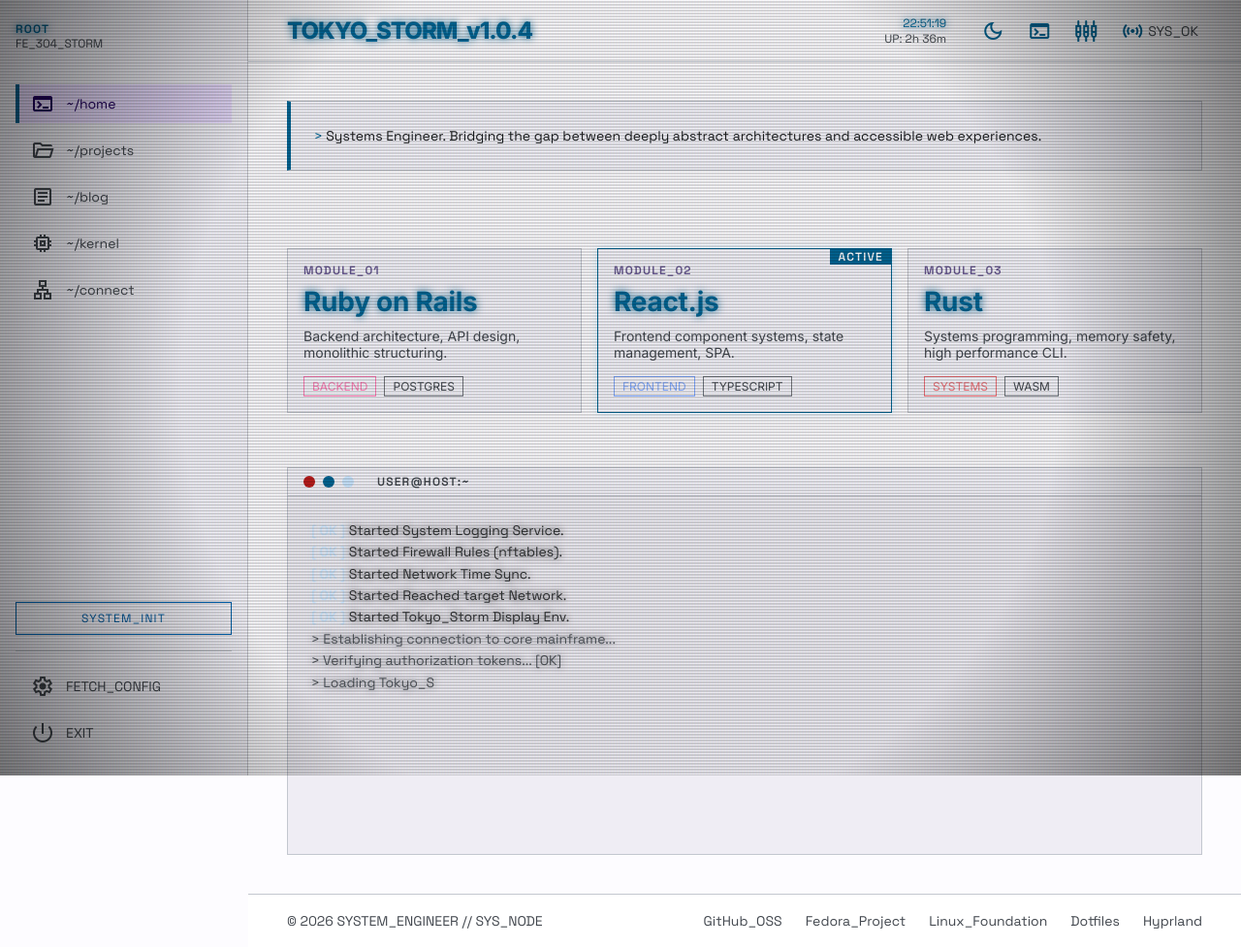
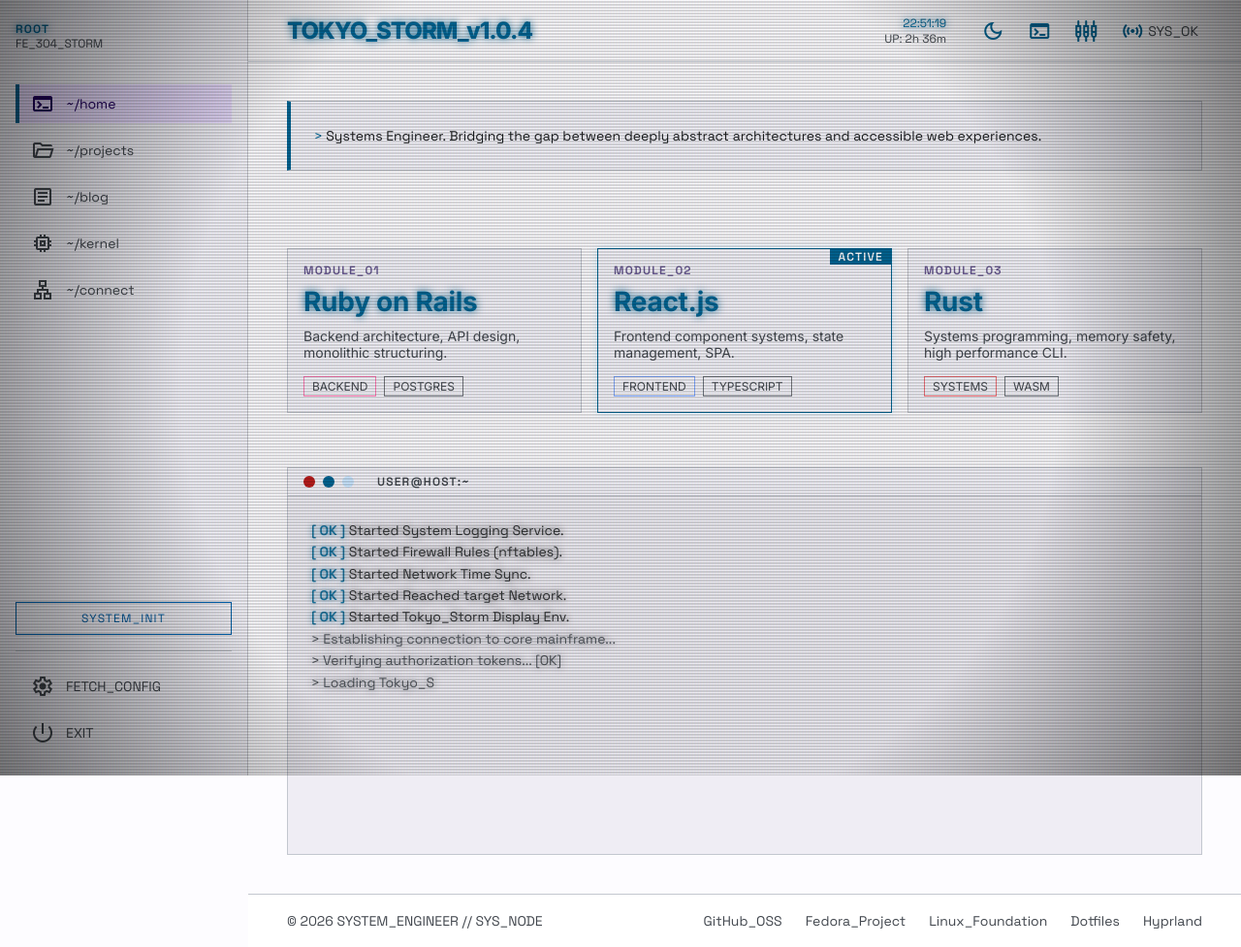
Before and after one commit to AgustinH09/AgustinH09.github.io, a website built with Vite: page index.html in a window 1280 px wide. Shown: the whole page at 97% size. Built offline with nearby package versions, Linux system fonts and the light colour scheme; what @chenglou/pretext would draw is missing.

Commit message:
fix(a11y): address lighthouse accessibility and contrast issues

```diff
--- a/index.html
+++ b/index.html
@@ -59,7 +59,7 @@
 <button class="topbar__icon-btn" id="theme-toggle" aria-label="Toggle Theme"><span class="material-symbols-outlined" aria-hidden="true">light_mode</span></button>
 <button class="topbar__icon-btn" id="btn-open-global-terminal" aria-label="Open Terminal"><span class="material-symbols-outlined" aria-hidden="true">terminal</span></button>
 <button class="topbar__icon-btn" aria-label="System Settings"><span class="material-symbols-outlined" aria-hidden="true">settings_input_component</span></button>
-<button class="topbar__icon-btn topbar-sys-ok" aria-label="System Status"><span class="material-symbols-outlined topbar-sys-ok-icon" aria-hidden="true">sensors</span>SYS_OK</button>
+<button class="topbar__icon-btn topbar-sys-ok" aria-label="System Status SYS_OK"><span class="material-symbols-outlined topbar-sys-ok-icon" aria-hidden="true">sensors</span>SYS_OK</button>
 </div>
 </header>
 
--- a/src/data-loader.ts
+++ b/src/data-loader.ts
@@ -34,10 +34,10 @@ export function initData(): void {
       <div class="module-card ${skill.active ? 'module-card--active' : ''}">
         ${skill.active ? '<div class="module-card--active"><span class="module-card__badge text-label-caps">ACTIVE</span></div>' : ''}
         <div class="text-label-caps module-card-subtitle">${skill.id}</div>
-        <h3 class="text-headline-md text-glow module-card-title">${skill.title}</h3>
+        <h2 class="text-headline-md text-glow module-card-title">${skill.title}</h2>
         <p class="module-card-desc">${skill.description}</p>
         <div class="module-tag-container">
-          ${skill.tags.map((tag: any) => `<span class="module-tag" ${tag.color ? `style="border-color:${tag.color};color:${tag.color}"` : ''}>${tag.label}</span>`).join('')}
+          ${skill.tags.map((tag: any) => `<span class="module-tag" ${tag.color ? `style="border-color:${tag.color};"` : ''}>${tag.label}</span>`).join('')}
         </div>
         <div class="module-card__overlay"><span class="text-glow blink module-card-overlay-text">${skill.active ? 'status: ACTIVE' : 'executing...'}</span></div>
       </div>
--- a/style.css
+++ b/style.css
@@ -226,7 +226,7 @@ textarea.term-input{resize:vertical;min-height:160px}
 .term-progress-bar{width:180px;height:6px;background:var(--surface-container-highest);border-radius:3px;overflow:hidden;flex-shrink:0;border:1px solid var(--outline-variant)}
 .term-progress-fill{height:100%;background:linear-gradient(90deg,var(--primary-container),var(--primary));border-radius:3px;width:0;transition:none;box-shadow:0 0 8px rgba(125,207,255,0.5)}
 .term-progress-label{color:var(--on-surface-variant);font-size:12px}
-.term-ok{color:var(--primary-container);font-weight:600;text-shadow:0 0 6px currentColor}
+.term-ok{color:var(--primary);font-weight:600;text-shadow:0 0 6px currentColor}
 
 /* Neofetch */
 .neofetch{display:flex;gap:24px;padding:8px 0;align-items:flex-start;font-family:var(--font-code);font-size:13px;line-height:1.5}
```
